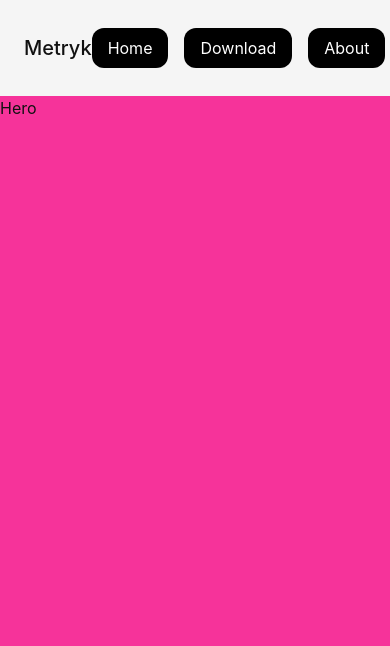
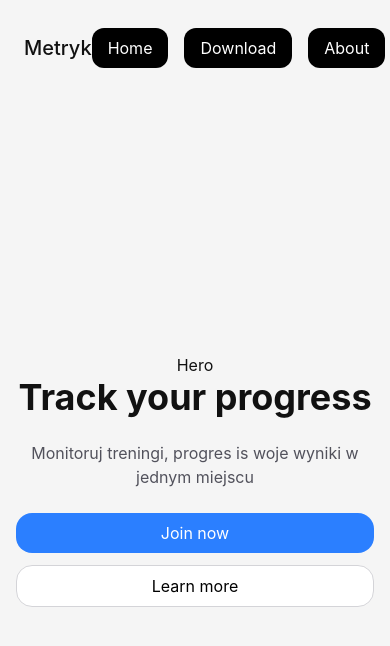
Before and after one commit to clavisray/fitness-trackerv1.1, a React (Vite) app: page / in a window 390 px wide. Shown: the top 646 px of the page. Built offline with nearby package versions, Linux system fonts and the light colour scheme.

Commit message:
homepage 1.0

```diff
--- a/src/components/AuthButtons.tsx
+++ b/src/components/AuthButtons.tsx
@@ -1,10 +1,4 @@
-type ButtonVariant = "primary" | "secondary" | "third";
-
-type AuthButtonProps = {
-    type?: "button" | "submit" | "reset";
-    children: React.ReactNode;
-    variant?: ButtonVariant;
-}
+import type { AuthButtonProps } from "../types/ui";
 
 const variantClasses = {
     primary: "w-full rounded-xl bg-black py-3 text-white font-medium transition hover:bg-zinc-800 cursor-pointer",
--- /dev/null
+++ b/src/components/HeroButton.tsx
@@ -0,0 +1,19 @@
+import type { AuthButtonProps } from "../types/ui";
+
+const variantClasses = {
+    primary: "bg-blue-500 text-white transition delay-150 duration-300 ease-in-out hover:bg-indigo-500",
+    secondary: "bg-white text-black border border-zinc-300 hover:bg-zinc-100",
+    third: "bg-red-600 text-white hover:bg-red-700",
+}
+
+const baseClasses = "rounded-2xl px-4 py-2 font-medium transition cursor-pointer";
+
+function HeroButton({ type="button", children, variant = "primary", className="" }: AuthButtonProps){
+    return (
+        <button type={type} className={`${baseClasses} ${variantClasses[variant]} ${className}`}>
+            {children}
+        </button>
+    )
+}
+
+export default HeroButton;
--- a/src/pages/Homepage.tsx
+++ b/src/pages/Homepage.tsx
@@ -1,12 +1,41 @@
 import Header from '../components/Header'
+import HeroButton from '../components/HeroButton'
 
 function Homepage() {
     return (
         <div className='h-screen flex flex-col overflow-hidden'>
             <Header />
-            <main className='flex-1 overflow-y-scroll snap-y snap-mandatory scroll-smooth'>
 
-                <section className='h-full snap-start bg-pink-500'>Hero</section>
+            <main className='flex-1 overflow-y-scroll snap-y snap-mandatory scroll-smooth mt-5'>
+                <section className='h-full flex flex-col items-center justify-center px-4 text-center md:px-20 md:text-left snap-start'>Hero
+                    <div className='flex flex-col items-center gap-6 md:items-start'>
+
+                        <h1 className='text-4xl font-bold md:text-5xl'>
+                            Track your progress
+                        </h1>
+
+                        <p className='max-w-sm text-base text-zinc-600
+                        md:max-w-xl md:text-lg'>
+                            Monitoruj treningi, progres is woje wyniki w jednym miejscu
+                        </p>
+
+
+                        <div className='flex w-full flex-col gap-3
+                        md:gap-4 md:flex-row'>
+                            <HeroButton variant='primary' className='w-full md:w-auto md:px-8'>
+                                Join now
+                            </HeroButton>
+
+                            <HeroButton variant='secondary' className='w-full md:w-auto md:px-8'>
+                                Learn more
+                            </HeroButton>
+                        </div>
+
+                    </div>
+
+
+
+                </section>
                 <section className='h-full snap-start bg-grey'>Functions</section>
                 <section className='h-full snap-start bg-zinc-900 text-white'>About</section>
 
--- /dev/null
+++ b/src/types/ui.ts
@@ -0,0 +1,8 @@
+export type ButtonVariant = "primary" | "secondary" | "third";
+
+export type AuthButtonProps = {
+    type?: "button" | "submit" | "reset";
+    children: React.ReactNode;
+    variant?: ButtonVariant;
+    className?: string;
+}
```
